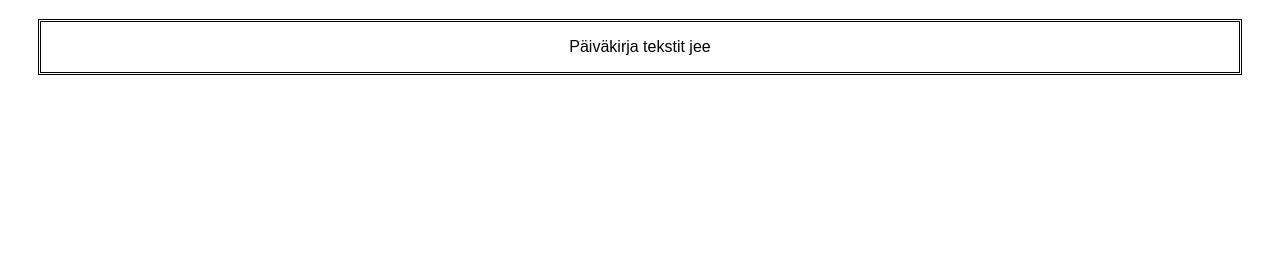
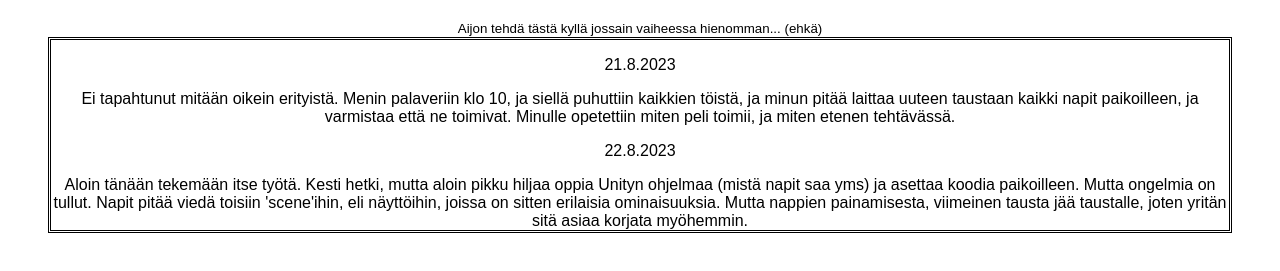
Before and after one commit to Bardful/Ty-p-iv-kirja, a plain HTML site: page index.html in a window 1280 px wide. Shown: the part 61-332 px from the top of the page. Drawn offline with Linux system fonts and the light colour scheme.

Commit message:
Päivitys

```diff
--- a/index.html
+++ b/index.html
@@ -4,14 +4,22 @@
     <meta charset="UTF-8">
     <meta http-equiv="X-UA-Compatible" content="IE=edge">
     <meta name="viewport" content="width=device-width, initial-scale=1.0">
-    <title>Document</title>
+    <title>Pävvääkirja</title>
     <link rel="stylesheet" href="style.css">
 </head>
 <body>
     <h1>Työharjoitus Päiväkirja</h1>
+    <small>Aijon tehdä tästä kyllä jossain vaiheessa hienomman... (ehkä)</small>
 
     <div>
-        <p>Päiväkirja tekstit jee</p>
+        <p>21.8.2023 <p></p>
+        Ei tapahtunut mitään oikein erityistä. Menin palaveriin klo 10, ja siellä puhuttiin kaikkien töistä, ja minun pitää laittaa uuteen taustaan kaikki napit paikoilleen, ja varmistaa että ne toimivat.
+        Minulle opetettiin miten peli toimii, ja miten etenen tehtävässä.
+        </p>
+
+        22.8.2023 <p></p>
+        Aloin tänään tekemään itse työtä. Kesti hetki, mutta aloin pikku hiljaa oppia Unityn ohjelmaa (mistä napit saa yms) ja asettaa koodia paikoilleen. Mutta ongelmia on tullut.
+        Napit pitää viedä toisiin 'scene'ihin, eli näyttöihin, joissa on sitten erilaisia ominaisuuksia. Mutta nappien painamisesta, viimeinen tausta jää taustalle, joten yritän sitä asiaa korjata myöhemmin.
     </div>
 
 </html>
--- a/style.css
+++ b/style.css
@@ -1,8 +1,8 @@
 body {
     font-family:Arial, Helvetica, sans-serif;
     text-align: center;
-    padding-left: 30px;
-    padding-right: 30px;;
+    padding-left: 40px;
+    padding-right: 40px;;
 }
 
 div {
```
Also changed, not shown: script.js (added).
